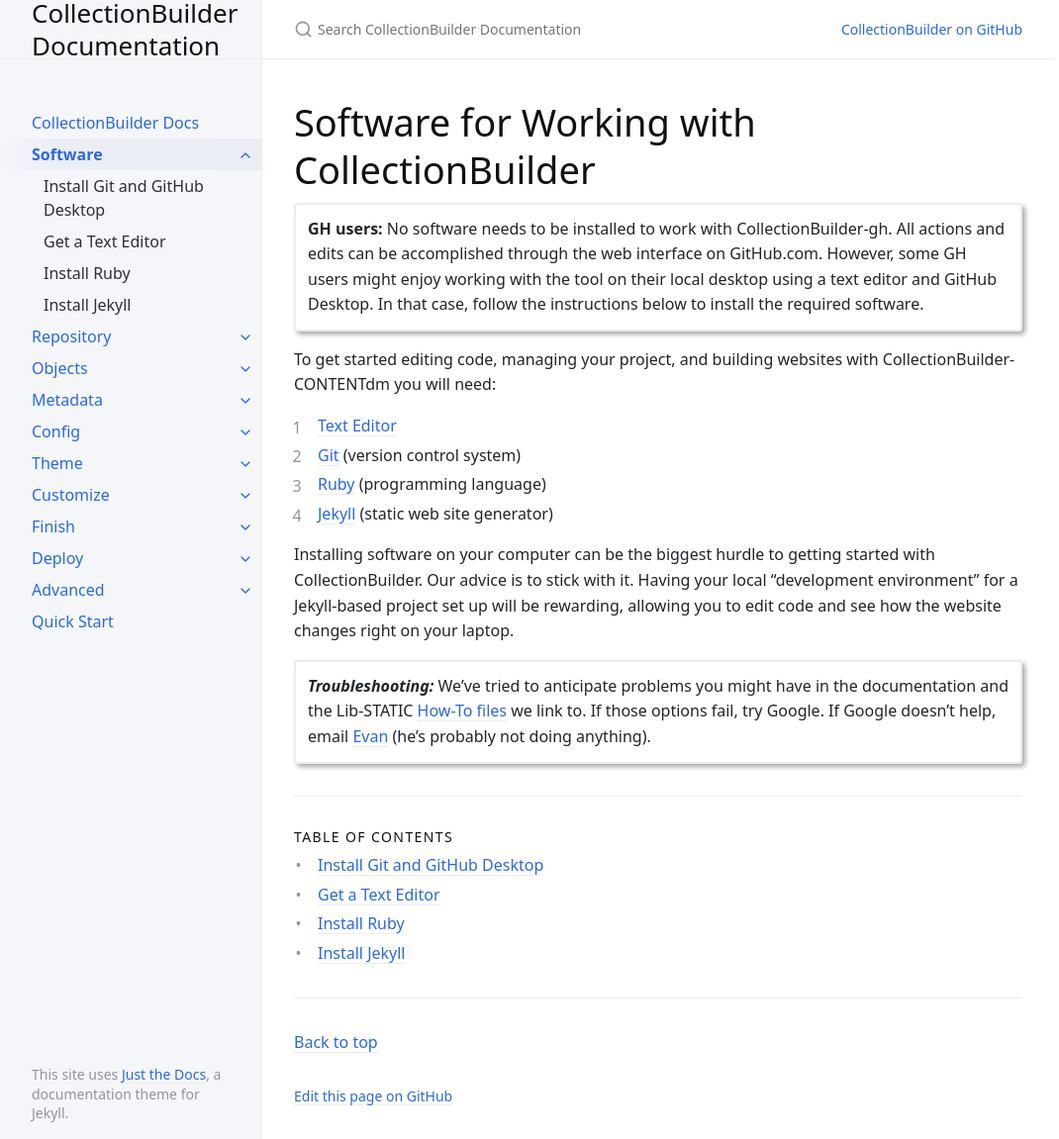
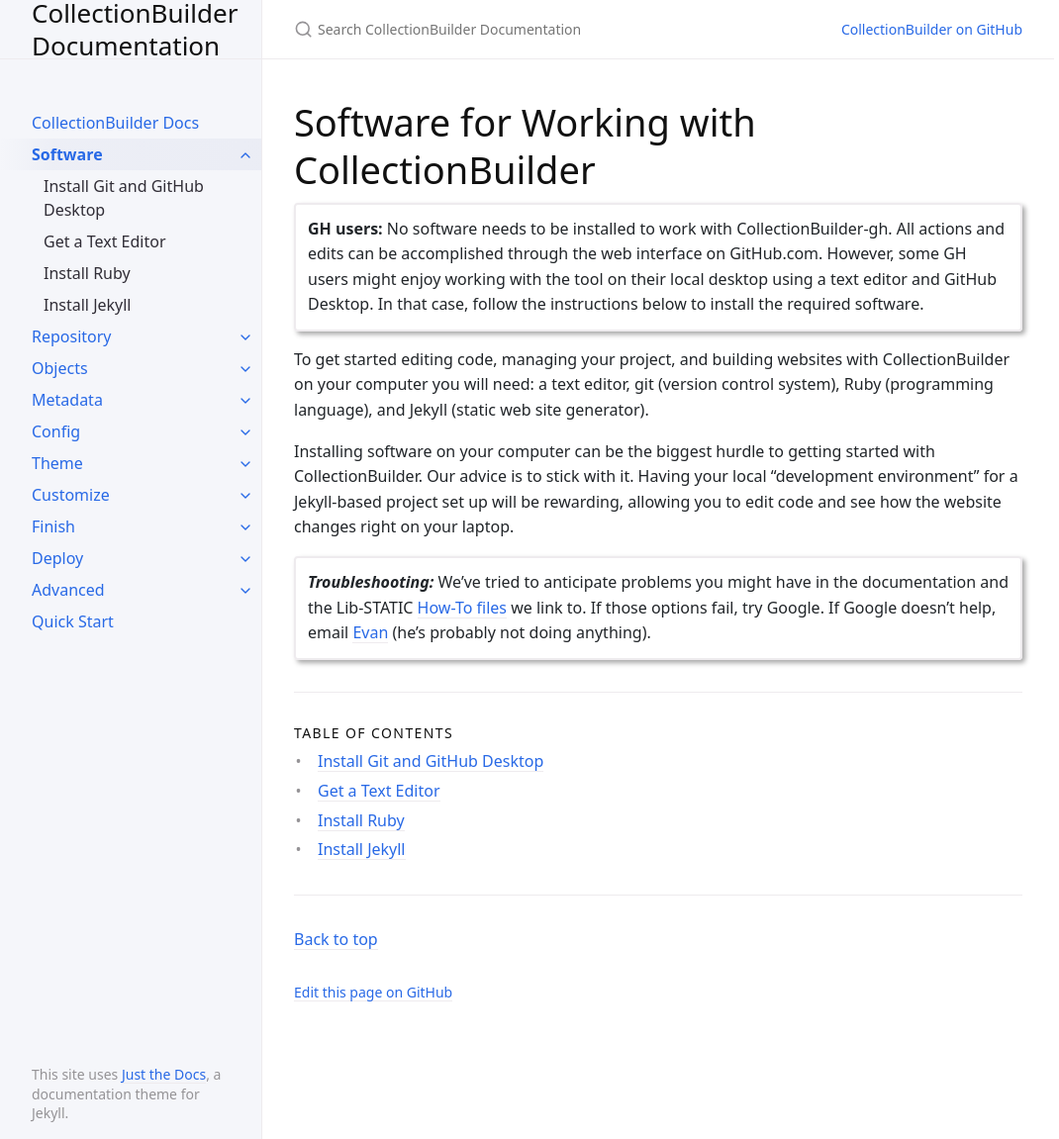
Before and after one commit to CollectionBuilder/cb-docs, a Jekyll site: the page built from docs/01_software/index.md, in a window 1280 px wide and 1151 px high. Shown: the whole window at 99% size, without its empty margins (107-1177 px from the left). Built offline with Jekyll 4.4.1, drawn with Linux system fonts in a browser that asks for light colours.

Commit message:
software index tweak

```diff
--- a/docs/01_software/index.md
+++ b/docs/01_software/index.md
@@ -6,17 +6,14 @@ nav_order: 1
 
 # Software for Working with CollectionBuilder
 
-{:.gh .typefilter .alert .alert-warning}
+{:.alert .alert-warning}
 **GH users:** No software needs to be installed to work with CollectionBuilder-gh. All actions and edits can be accomplished through the web interface on GitHub.com. However, some GH users might enjoy working with the tool on their local desktop using a text editor and GitHub Desktop. In that case, follow the instructions below to install the required software.
 
-To get started editing code, managing your project, and building websites with CollectionBuilder-CONTENTdm you will need:
+To get started editing code, managing your project, and building websites with CollectionBuilder on your computer you will need:
+a text editor, git (version control system), Ruby (programming language), and Jekyll (static web site generator).
 
-1. [Text Editor](#text-editor)
-2. [Git](#git) (version control system)
-3. [Ruby](#ruby) (programming language)
-4. [Jekyll](#jekyll) (static web site generator)
-
-Installing software on your computer can be the biggest hurdle to getting started with CollectionBuilder. Our advice is to stick with it. Having your local "development environment" for a Jekyll-based project set up will be rewarding, allowing you to edit code and see how the website changes right on your laptop.
+Installing software on your computer can be the biggest hurdle to getting started with CollectionBuilder.
+Our advice is to stick with it. Having your local "development environment" for a Jekyll-based project set up will be rewarding, allowing you to edit code and see how the website changes right on your laptop.
 
 {:.alert}
 ***Troubleshooting:*** We've tried to anticipate problems you might have in the documentation and the Lib-STATIC [How-To files](https://lib-static.github.io/howto/) we link to. If those options fail, try Google. If Google doesn't help, email [Evan](mailto:ewilliamson@uidaho.edu) (he's probably not doing anything).
```
